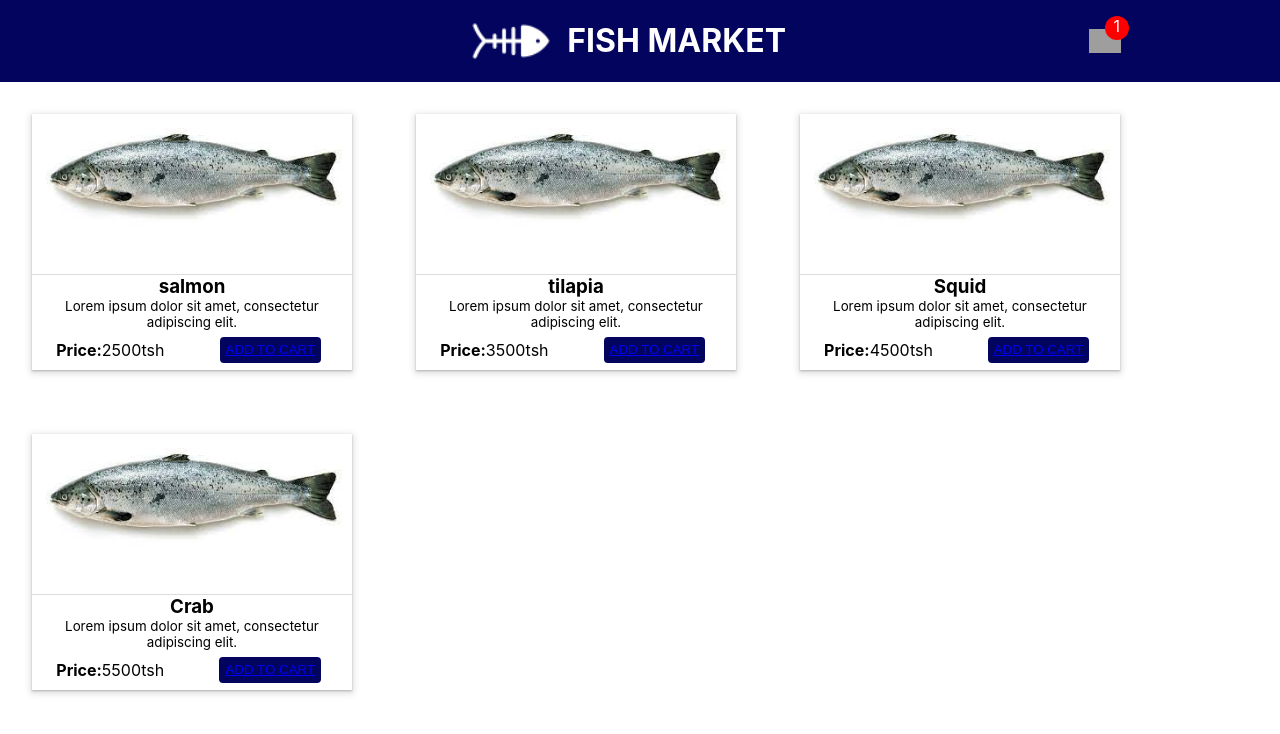
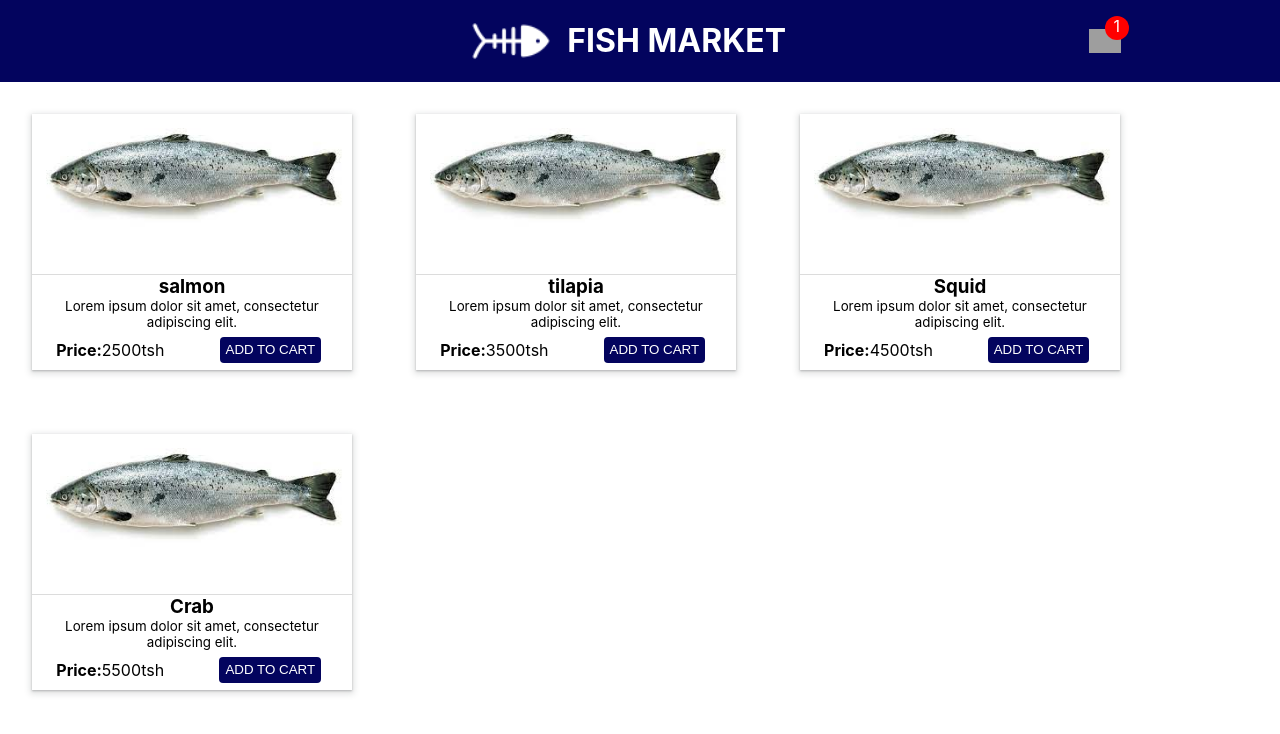
Before and after one commit to azeez1776/FishMarket, a React (Create React App) app in the folder client/: page / in a window 1280 px wide. Shown: the top 734 px of the page. Built offline with nearby package versions, Linux system fonts and the light colour scheme; grey boxes are pictures that could not be loaded.

Commit message:
stored the item in the localstorage and retrived them in the itemDetail page

```diff
--- a/client/src/assets/CSS/styles.css
+++ b/client/src/assets/CSS/styles.css
@@ -147,6 +147,11 @@
   width: 2em;
 }
 
+.add_link {
+  text-decoration: none;
+  color: white;
+}
+
 @media only screen and (max-width: 700px) {
   .title {
     display: flex;
--- a/client/src/components/Item/index.js
+++ b/client/src/components/Item/index.js
@@ -22,6 +22,7 @@ function Item({ title, price, description, img, onCall }) {
                     <div>
                         <button className="item_btn" >
                             <Link
+                                className="add_link"
                                 to="/item"
                                 onClick={onCall}
                             >
--- a/client/src/pages/ItemDetail/index.js
+++ b/client/src/pages/ItemDetail/index.js
@@ -4,9 +4,14 @@ import Nav from '../../components/Nav'
 import { increment } from '../../features/counter/counterSlice'
 
 
-function ItemDetail({ title, price, description, img }) {
+function ItemDetail() {
 
     const dispatch = useDispatch()
+
+    const itemTitle = localStorage.getItem('itemTitle');
+    const itemPrice = localStorage.getItem('itemPrice');
+    const itemDescription = localStorage.getItem('itemDescription')
+    const itemImg = localStorage.getItem('itemImg');
 
     return (
         <div>
@@ -14,13 +19,13 @@ function ItemDetail({ title, price, description, img }) {
             <div className="item_detail">
                 <div className="item_detail1">
                     <div className="item_detail_img">
-                        <img src={img} alt={title} />
+                        <img src={itemImg} alt={itemTitle} />
                     </div>
                 </div>
                 <div className="item_detail2">
                     <div className="item_detail_info">
-                        <h2>{title}</h2>
-                        <p>{description}</p>
+                        <h2>{itemTitle}</h2>
+                        <p>{itemDescription}</p>
                     </div>
                     <div className="item_detail_qty">
                         <label for="cars">Qty: </label>
```
